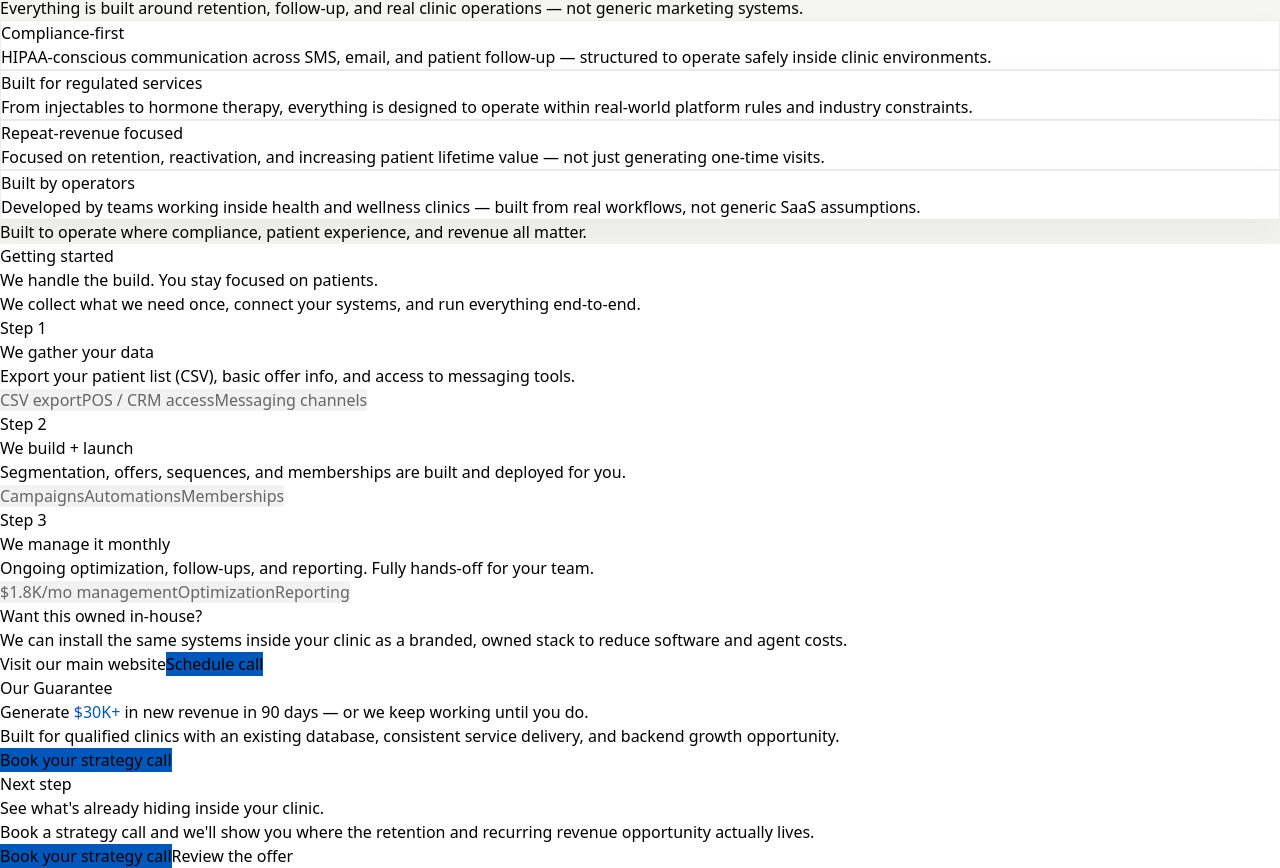
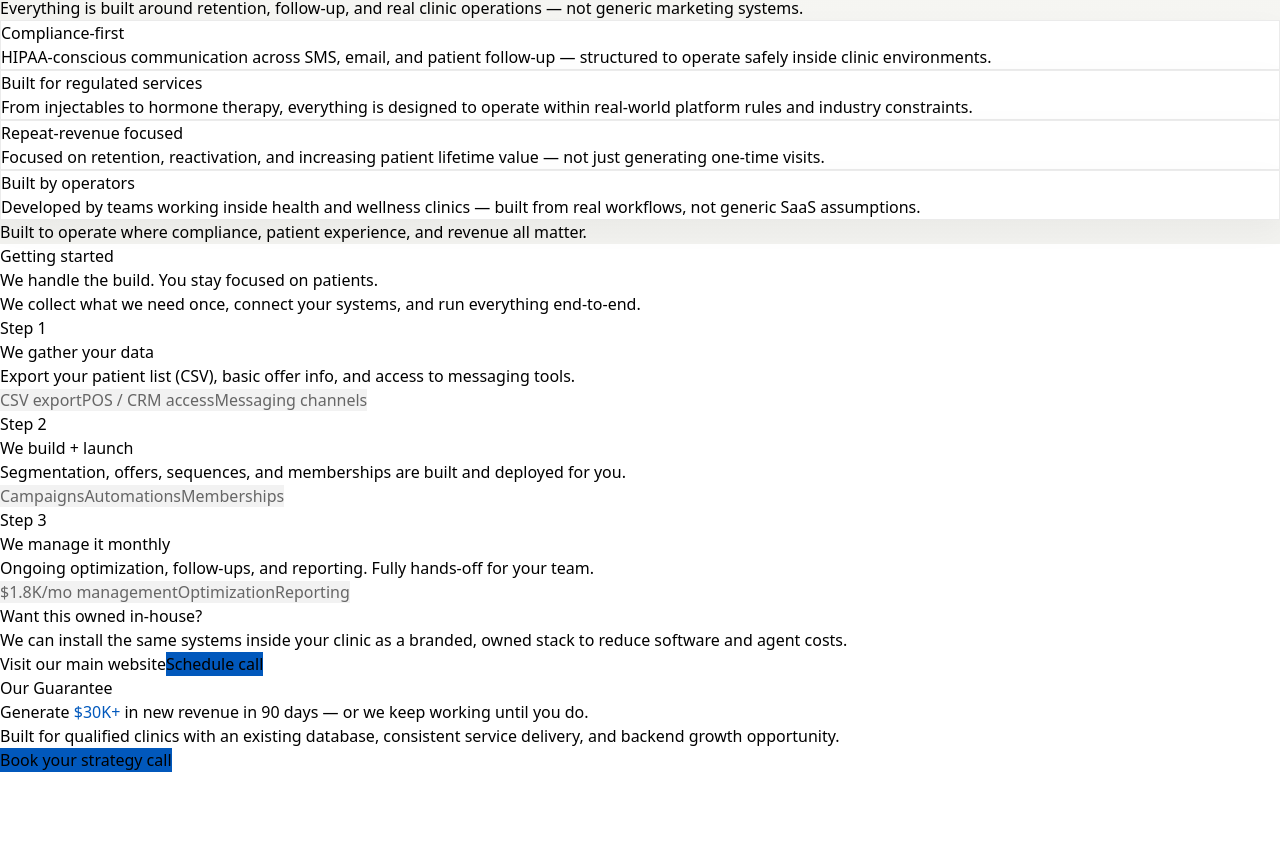
Before and after one commit to alexshue-code/synta-funnel, a React (Vite) app: page / in a window 1280 px wide. Shown: the part 4537-5405 px from the top of the page. After the commit the page ends 5309 px from the top, so only its background shows below. Built offline with nearby package versions, Linux system fonts and the light colour scheme.

Commit message:
Strengthen trust card titles; remove Final CTA section

```diff
--- a/src/App.jsx
+++ b/src/App.jsx
@@ -36,7 +36,6 @@ export default function SyntaRetentionOfferFunnel() {
       <AuthoritySection />
       <OnboardingSection />
       <GuaranteeSection />
-      <FinalCTASection />
     </div>
   );
 }
@@ -695,10 +694,10 @@ function TrustCard({ label, text, index, visible }) {
           transition: "border-color 0.25s ease, box-shadow 0.25s ease, transform 0.25s ease",
         }}
       >
-        <div className="text-sm font-semibold tracking-[-0.01em] text-black">
+        <div className="text-lg font-semibold tracking-[-0.03em] text-black">
           {label}
         </div>
-        <p className="mt-2 text-xs leading-[1.65] text-black/50">{text}</p>
+        <p className="mt-3 text-xs leading-[1.65] text-black/50">{text}</p>
       </div>
     </div>
   );
@@ -809,25 +808,6 @@ function GuaranteeSection() {
   );
 }
 
-function FinalCTASection() {
-  return (
-    <section className="px-6 pb-24 pt-12 text-center md:px-10 md:pb-28">
-      <div className="mx-auto max-w-4xl">
-        <Eyebrow centered>Next step</Eyebrow>
-        <h2 className="mt-4 text-4xl font-semibold leading-[0.98] tracking-[-0.05em] md:text-6xl">
-          See what's already hiding inside your clinic.
-        </h2>
-        <p className="mx-auto mt-5 max-w-2xl text-base leading-7 text-black/62 md:text-lg">
-          Book a strategy call and we'll show you where the retention and recurring revenue opportunity actually lives.
-        </p>
-        <div className="mt-8 flex flex-col items-center justify-center gap-3 sm:flex-row">
-          <PrimaryButton>Book your strategy call</PrimaryButton>
-          <SecondaryButton>Review the offer</SecondaryButton>
-        </div>
-      </div>
-    </section>
-  );
-}
 
 function SyntaRevenueCalculator() {
   const clinicTypes = {
```
